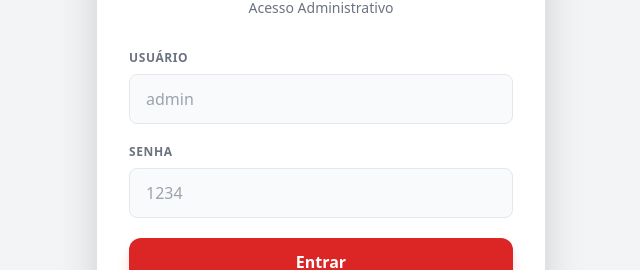
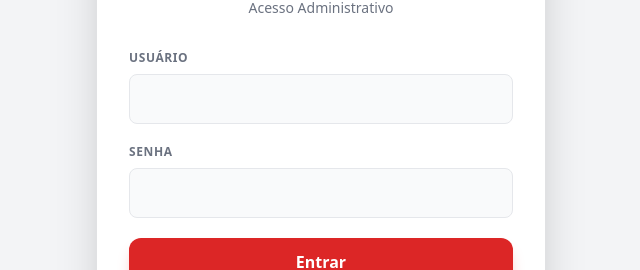
Before and after one commit to Vinic-Dev/Trabalho-Final-POO-Frontend, a React (Vite) app: page /#/login in a window 1280 px wide. Shown: the part 334-604 px from the top of the page, without its empty margins (319-959 px from the left). Built offline with nearby package versions, Linux system fonts and the light colour scheme; no server answers.

Commit message:
remove sugestões de textos

```diff
--- a/src/features/admin/components/FormularioProduto.jsx
+++ b/src/features/admin/components/FormularioProduto.jsx
@@ -110,7 +110,6 @@ const FormularioProduto = ({ onSuccess, initialData, onClearEdit }) => {
                             value={nome}
                             onChange={(e) => setNome(e.target.value)}
                             className="w-full px-4 py-3 border border-slate-200 rounded-xl focus:ring-2 focus:ring-red-100 focus:border-red-500 outline-none transition-all"
-                            placeholder="Ex: Picanha na Chapa"
                             required
                         />
                     </div>
@@ -121,7 +120,6 @@ const FormularioProduto = ({ onSuccess, initialData, onClearEdit }) => {
                             value={descricao}
                             onChange={(e) => setDescricao(e.target.value)}
                             className="w-full px-4 py-3 border border-slate-200 rounded-xl focus:ring-2 focus:ring-red-100 focus:border-red-500 outline-none transition-all resize-none h-24"
-                            placeholder="Ex: Acompanha arroz, feijão e fritas..."
                         />
                     </div>
 
@@ -134,7 +132,6 @@ const FormularioProduto = ({ onSuccess, initialData, onClearEdit }) => {
                                 value={preco}
                                 onChange={(e) => setPreco(e.target.value)}
                                 className="w-full pl-10 pr-4 py-3 border border-slate-200 rounded-xl focus:ring-2 focus:ring-red-100 focus:border-red-500 outline-none transition-all"
-                                placeholder="0,00"
                             />
                         </div>
                     </div>
@@ -165,7 +162,6 @@ const FormularioProduto = ({ onSuccess, initialData, onClearEdit }) => {
                                     value={imageUrl}
                                     readOnly
                                     className="w-full pl-10 pr-4 py-3 border border-slate-200 rounded-xl bg-slate-50 text-slate-500 focus:outline-none"
-                                    placeholder="URL da imagem será gerada aqui..."
                                 />
                             </div>
                             <label className={`px-4 py-2 bg-slate-100 text-slate-600 rounded-xl hover:bg-slate-200 transition-colors font-medium cursor-pointer flex items-center ${uploading ? 'opacity-50 cursor-not-allowed' : ''}`}>
--- a/src/features/admin/components/GerenciadorCategorias.jsx
+++ b/src/features/admin/components/GerenciadorCategorias.jsx
@@ -33,7 +33,6 @@ const GerenciadorCategorias = () => {
                     type="text"
                     value={novaCategoria}
                     onChange={(e) => setNovaCategoria(e.target.value)}
-                    placeholder="Nome da nova categoria..."
                     className="flex-1 px-4 py-3 border border-slate-200 rounded-xl focus:ring-2 focus:ring-purple-100 focus:border-purple-500 outline-none transition-all"
                     disabled={enviando}
                 />
--- a/src/pages/PaginaInicial.jsx
+++ b/src/pages/PaginaInicial.jsx
@@ -137,7 +137,6 @@ const PaginaInicial = () => {
                                             value={mesa}
                                             onChange={(e) => setMesa(e.target.value)}
                                             className="w-full px-4 py-3 border border-gray-200 rounded-xl focus:ring-2 focus:ring-red-100 focus:border-red-500 outline-none transition-all mb-4"
-                                            placeholder="Ex: 5"
                                         />
                                         <button
                                             onClick={handleFinalizarPedido}
--- a/src/pages/PaginaLogin.jsx
+++ b/src/pages/PaginaLogin.jsx
@@ -45,7 +45,6 @@ const PaginaLogin = () => {
                             value={user}
                             onChange={(e) => setUser(e.target.value)}
                             className="w-full px-4 py-3 border border-gray-200 rounded-lg focus:ring-2 focus:ring-red-100 focus:border-red-500 outline-none bg-gray-50 focus:bg-white transition-all"
-                            placeholder="admin"
                         />
                     </div>
                     <div>
@@ -55,7 +54,6 @@ const PaginaLogin = () => {
                             value={pass}
                             onChange={(e) => setPass(e.target.value)}
                             className="w-full px-4 py-3 border border-gray-200 rounded-lg focus:ring-2 focus:ring-red-100 focus:border-red-500 outline-none bg-gray-50 focus:bg-white transition-all"
-                            placeholder="1234"
                         />
                     </div>
 
```
Also changed, not shown: 4 other files (tests, documents, lock files or other folders).
